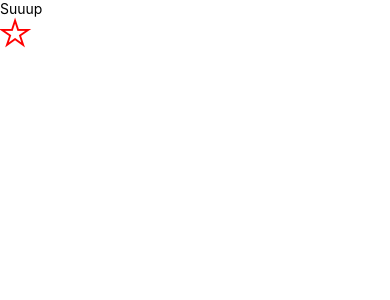
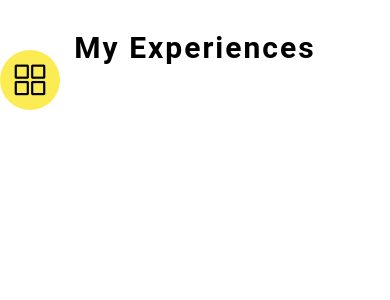
Before and after one commit to theJovian/Wisest, a React Native app: screen / in a window 390 px wide. Shown: the top 300 px of the page. Built offline with nearby package versions, Linux system fonts and the light colour scheme.

Commit message:
Implemented hexagonal arquitecture.

```diff
--- a/App.tsx
+++ b/App.tsx
@@ -1,14 +1,8 @@
-import {Text, View} from 'react-native';
 import React from 'react';
-import Icon from 'react-native-vector-icons/Ionicons';
+import {Experiences} from './ui/screens/Experience/Experiences';
 
 const App = () => {
-  return (
-    <View>
-      <Text>Suuup</Text>
-      <Icon name="star-outline" size={30} color="red" />
-    </View>
-  );
+  return <Experiences />;
 };
 
 export default App;
--- /dev/null
+++ b/ui/Styles/globalStyle.tsx
@@ -0,0 +1,20 @@
+import {StyleSheet} from 'react-native';
+
+export const globalStyle = StyleSheet.create({
+  font: {
+    fontFamily: 'Roboto',
+  },
+  firstPadding: {
+    paddingTop: 30,
+  },
+});
+
+export const light = {
+  primary: '',
+};
+
+export const dark = {
+  primary: '',
+};
+
+export const brandColor = '#FCEC53';
--- /dev/null
+++ b/ui/screens/Experience/Experiences.tsx
@@ -0,0 +1,36 @@
+import React from 'react';
+import {StyleSheet, Text, TouchableOpacity, View} from 'react-native';
+import {brandColor, globalStyle} from '../../Styles/globalStyle';
+import Icon from 'react-native-vector-icons/Ionicons';
+
+export const Experiences = () => {
+  return (
+    <View style={globalStyle.firstPadding}>
+      <Text style={{...styles.title, ...globalStyle.font}}>My Experiences</Text>
+      <TouchableOpacity style={styles.floatingButton}>
+        <View>
+          <Icon name="grid-outline" size={35} color="black" />
+        </View>
+      </TouchableOpacity>
+    </View>
+  );
+};
+
+const styles = StyleSheet.create({
+  title: {
+    fontSize: 30,
+    fontWeight: 'bold',
+    letterSpacing: 2,
+    textAlign: 'center',
+  },
+  floatingButton: {
+    borderRadius: 50,
+    height: 60,
+    width: 60,
+    backgroundColor: brandColor,
+    alignItems: 'center',
+    justifyContent: 'center',
+    position: 'absolute',
+    top: 50,
+  },
+});
--- /dev/null
+++ b/ui/screens/Experience/index.ts
@@ -0,0 +1 @@
+// export {ExperienceController as Experience};
```
Also changed, not shown: core/application/ExperienceService.ts (added), core/domain/Experience/Experience.ts (added), core/domain/Experience/ExperienceRepository.ts (added), ui/screens/Experience/Experiences.controller.tsx (added), ui/screens/Experience/Experiences.styles.ts (added).
